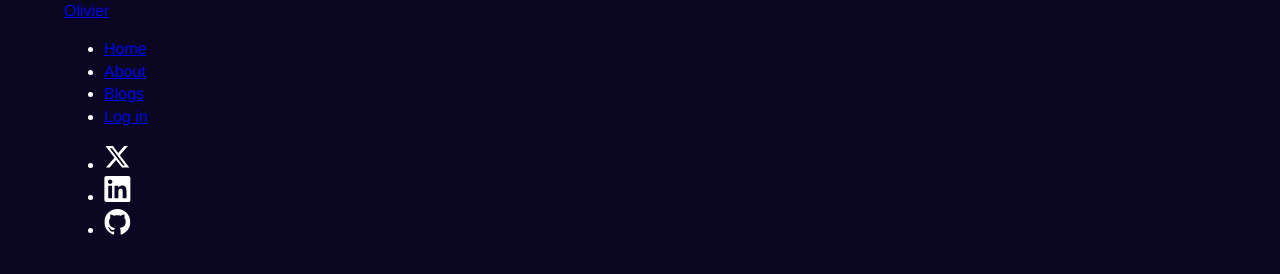
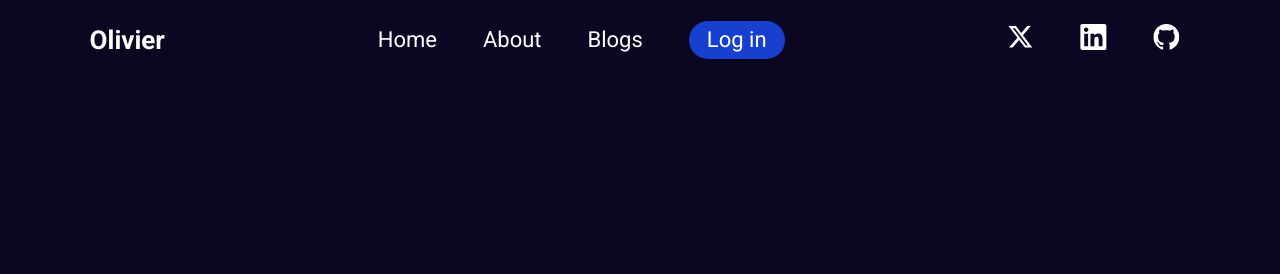
Before and after one commit to Oliviier-dev/mybrand-olivier, a plain HTML site: page UI/home.html in a window 1280 px wide. Drawn offline with Linux system fonts and the light colour scheme.

Commit message:
Styled the navbar

```diff
--- a/UI/style.css
+++ b/UI/style.css
@@ -1,3 +1,5 @@
+@import url('https://fonts.googleapis.com/css2?family=Outfit:wght@400;500&family=Roboto:wght@400;500;700&display=swap');
+
 body {
     font-family: 'Helvetica', sans-serif;
     margin: 0;
@@ -5,6 +7,50 @@ body {
     background-color: #0B0621;
     color: #fff;
     line-height: 1.4;
-    width: 90%;
+    width: 86%;
     margin: auto;
 }
+
+nav{
+    height: 80px;
+    display: flex;
+    align-items: center;
+    justify-content: space-between;
+    font-family: 'Outfit', sans-serif;
+    font-family: 'Roboto', sans-serif;
+}
+
+nav > .navlinks > ul > li{
+    display: inline;
+    font-size: 22px;
+    font-weight: 400;
+}
+
+nav > .logo > a, .navlinks > ul > li > a{
+    text-decoration: none;
+    color: #fff;
+}
+
+nav > .logo{
+    font-size: 26px;
+    font-weight: bold;
+}
+
+.navlinks > ul, .socials > ul{
+    display: flex;
+    gap: 46px;
+    align-items: center;
+    padding: 10px;
+    list-style: none;
+    margin: 0px;
+    padding-inline-start: 0px;
+}
+
+.login-btn{
+    background-color: #1840CF;
+    padding: 4px 18px;
+    display: flex;
+    align-items: center;
+    justify-content: center;
+    border-radius: 24px;
+}
```
